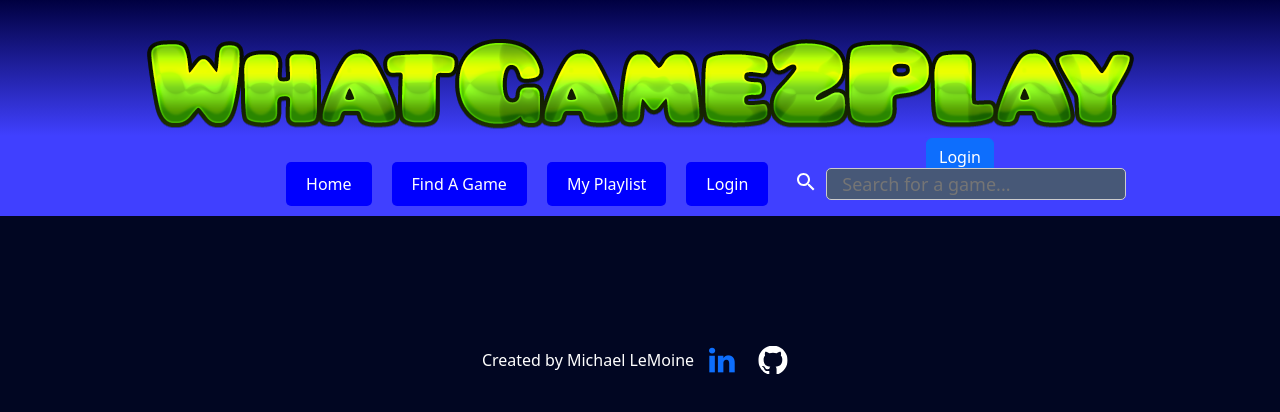
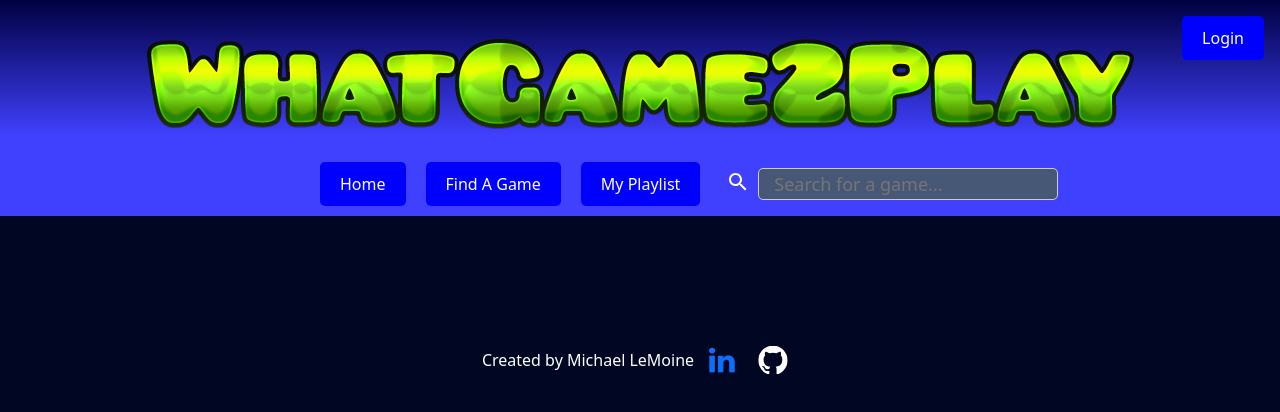
Before and after one commit to mlemoine28/whatgame2play2, a React (Vite) app: page / in a window 1280 px wide. Shown: the top 412 px of the page. Built offline with nearby package versions, Linux system fonts and the light colour scheme.

Commit message:
Fixed login button to appear in top right of page; fixed styling

```diff
--- a/src/Components/NavBar/NavBar.jsx
+++ b/src/Components/NavBar/NavBar.jsx
@@ -38,10 +38,6 @@ function NavBarTop() {
     navigate("/questions");
   };
 
-  const loginButtonClick = () => {
-    setActive("/login");
-    navigate("/login");
-  };
 
   return (
     <div className={styles.container}>
@@ -76,13 +72,6 @@ function NavBarTop() {
               handleClick={playlistButtonClick}
             ></NavItem>
           </div>
-          <div
-            className={`${styles.NavBarPointer} ${
-              active === "/login" ? styles.active : ""
-            }`}
-          >
-            <NavItem label="Login" handleClick={loginButtonClick}></NavItem>
-          </div>
         </div>
         <Navbar>
           <div className={styles.searchBarStyle}>
--- a/src/Components/PopupLogin/PopupLogin.jsx
+++ b/src/Components/PopupLogin/PopupLogin.jsx
@@ -2,6 +2,9 @@ import { useState } from "react";
 import Button from "react-bootstrap/Button";
 import Modal from "react-bootstrap/Modal";
 import Form from "react-bootstrap/Form";
+import styles from "./PopupLogin.module.css";
+import NavItem from "../NavBar/NavItem";
+
 function PopupLogin() {
   const [show, setShow] = useState(false);
 
@@ -10,9 +13,11 @@ function PopupLogin() {
 
   return (
     <>
-      <Button variant="primary" onClick={handleShow} >
+    <div className={styles.loginbutton}>
+      <NavItem handleClick={handleShow} label={"Login"} >
         Login
-      </Button>
+      </NavItem>
+      </div>
 
       <Modal show={show} onHide={handleClose}>
         <Modal.Header closeButton>
@@ -45,10 +50,10 @@ function PopupLogin() {
 
         <Modal.Footer>
           <Button variant="secondary" onClick={handleClose}>
-            Close
+            Cancel
           </Button>
           <Button variant="primary" onClick={handleClose}>
-            Save Changes
+            Submit
           </Button>
         </Modal.Footer>
       </Modal>
--- /dev/null
+++ b/src/Components/PopupLogin/PopupLogin.module.css
@@ -0,0 +1,11 @@
+.loginbutton {
+position: absolute;
+top: 0;
+right: 0;
+margin-top: 1rem;
+margin-right: 1rem;
+
+
+
+
+}
```
